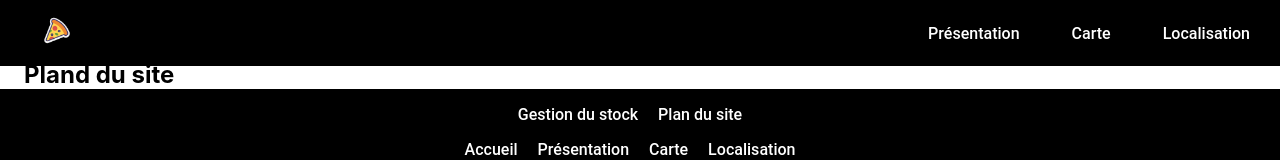
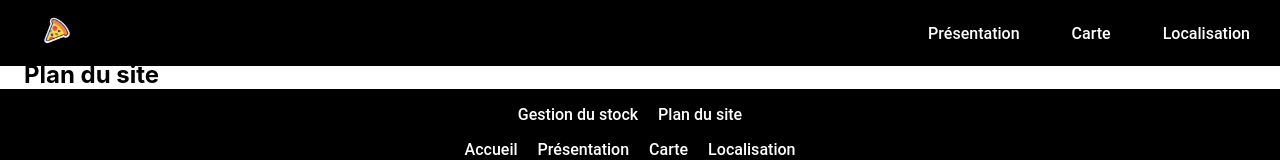
Before and after one commit to Nicolas-Vinckier/TpReact, a React (Vite) app: page /sitemap in a window 1280 px wide. Shown: the top 160 px of the page. Built offline with nearby package versions, Linux system fonts and the light colour scheme.

Commit message:
Update Sitemap.jsx

```diff
--- a/src/pages/Sitemap/Sitemap.jsx
+++ b/src/pages/Sitemap/Sitemap.jsx
@@ -4,7 +4,7 @@ import React from "react";
 function Sitemap() {
   return (
     <div>
-      <h1>Pland du site</h1>
+      <h1>Plan du site</h1>
     </div>
   );
 }
```
